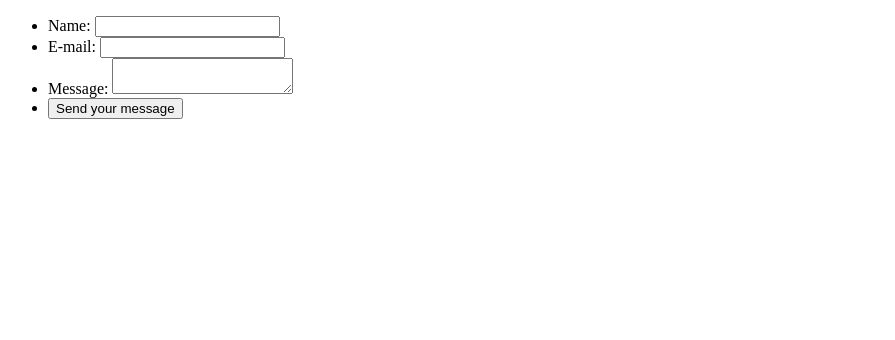
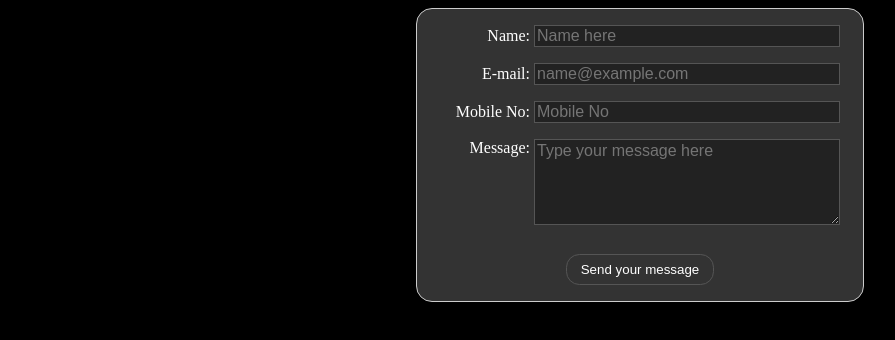
Before and after one commit to e3ob/web-forms, a plain HTML site: page index.html in a window 1280 px wide. Shown: the whole page, without its empty margins (0-895 px from the left). Drawn offline with Linux system fonts and the light colour scheme.

Commit message:
Task Done

```diff
--- a/index.html
+++ b/index.html
@@ -1,29 +1,37 @@
 <!DOCTYPE html>
 <html lang="en-US">
+
 <head>
     <meta charset="utf-8" />
     <title>Your first HTML form</title>
+    <link rel="stylesheet" href="style.css">
 </head>
 
 <body>
-		<form action="/my-handling-form-page" method="post">
+    <form id="webForm">
         <ul>
             <li>
                 <label for="name">Name:</label>
-					<input type="text" id="name" name="user_name" />
+                <input type="text" id="name" name="user_name" placeholder="Name here" />
             </li>
             <li>
                 <label for="mail">E-mail:</label>
-					<input type="email" id="mail" name="user_mail" />
+                <input type="email" id="mail" name="user_mail" placeholder="name@example.com" />
+            </li>
+            <li>
+                <label for="Mobile No">Mobile No:</label>
+                <input type="tel" id="num" name="user_mobile" placeholder="Mobile No" />
             </li>
             <li>
                 <label for="msg">Message:</label>
-					<textarea id="msg" name="user_message"></textarea>
+                <textarea id="msg" name="user_message" placeholder="Type your message here"></textarea>
             </li>
             <li class="button">
                 <button type="submit">Send your message</button>
             </li>
         </ul>
     </form>
+    <script src="script.js"></script>
 </body>
+
 </html>
--- /dev/null
+++ b/script.js
@@ -0,0 +1,18 @@
+document.getElementById("webForm").addEventListener("submit", function (event) {
+    event.preventDefault();
+
+    const name = document.getElementById("name").value.trim();
+    const email = document.getElementById("mail").value.trim();
+    const num = document.getElementById("num").value.trim();
+    const msg = document.getElementById("msg").value.trim();
+    if (!name || !email || !msg || !num) {
+        alert("Please fill out all fields.");
+        return;
+    }
+    if (isNaN(num) || num.length !== 10) {
+        alert("Please enter a valid mobile number.");
+        return;
+    }
+    alert("Registration successful!");
+    document.getElementById("webForm").reset();
+});
--- /dev/null
+++ b/style.css
@@ -0,0 +1,67 @@
+body {
+  text-align: center;
+  display: flex;
+  align-self: center;
+  justify-content: center;
+  background-color: #000;
+  color: #fff;
+}
+form {
+  display: inline-block;
+  padding: 1em;
+  border-radius: 1em;
+  border: 1px solid #ccc;
+  background-color: #333;
+  color: #fff;
+}
+
+ul {
+  list-style: none;
+  padding: 0;
+  margin: 0;
+}
+
+form li + li {
+  margin-top: 1em;
+}
+
+label {
+  display: inline-block;
+  min-width: 90px;
+  text-align: right;
+}
+
+input,
+textarea {
+  font: 1em sans-serif;
+  width: 300px;
+  background-color: #222;
+  color: #fff;
+  border: 1px solid #555;
+}
+
+input:focus,
+textarea:focus {
+  outline-style: solid;
+  outline-color: #fff;
+}
+
+textarea {
+  vertical-align: top;
+  height: 5em;
+}
+
+button {
+  margin: 1em 10em 0;
+  padding: 0.5em 1em;
+  border-radius: 1em;
+  background: transparent;
+  color: #ffffff;
+  border: 1px solid #555;
+  cursor: pointer;
+  transition: border-color 0.3s ease, color 0.3s ease;
+}
+
+button:hover {
+  border-color: #fff;
+}
```
Lines whose indentation alone changed are shown as unchanged.
